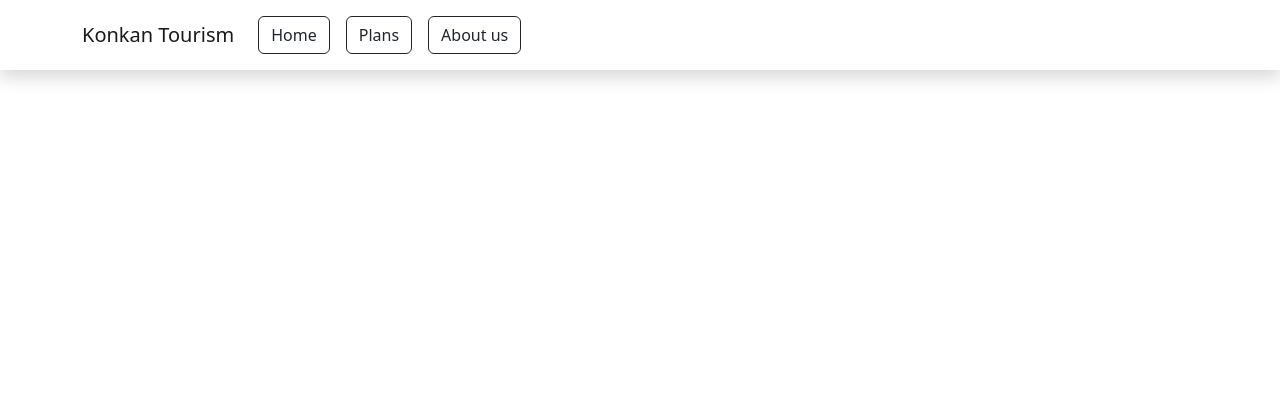
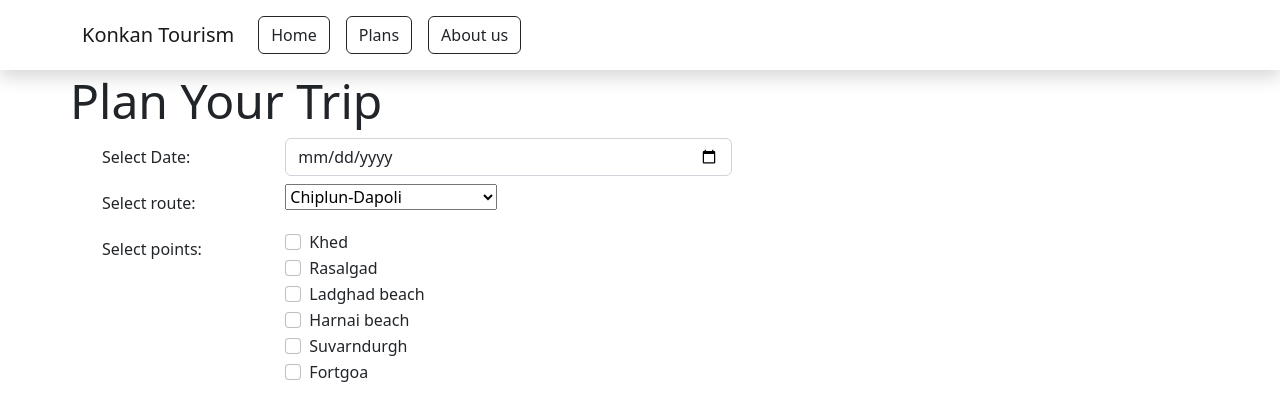
Before and after one commit to KetanMestry/Tourism_Website, an Angular app: page /plantrip in a window 1280 px wide. Before the commit this address led to /. Shown: the top 420 px of the page. Built offline with nearby package versions, Linux system fonts and the light colour scheme.

Commit message:
Booking module added
- Trip planning component added
- Trip routes services added

```diff
--- a/src/app/app-routing.module.ts
+++ b/src/app/app-routing.module.ts
@@ -1,11 +1,16 @@
 import { NgModule } from '@angular/core';
 import { RouterModule, Routes } from '@angular/router';
+import { TripPlanningComponent } from './booking/trip-planning/trip-planning.component';
 import { HomeComponent } from './components/home/home.component';
 
 const routes: Routes = [
   {
     path:"",
     component:HomeComponent
+  },
+  {
+    path:"plantrip",
+    component:TripPlanningComponent
   }
 ];
 
--- a/src/app/app.component.html
+++ b/src/app/app.component.html
@@ -12,7 +12,7 @@
             <button class="btn btn-outline-dark mx-2 my-2">Home</button>
           </li>
           <li class="nav-item">
-            <button class="btn btn-outline-dark mx-2 my-2" >Plans</button>
+            <button class="btn btn-outline-dark mx-2 my-2" (click)="scrollToSection()" >Plans</button>
           </li>
           <li class="nav-item">
             <button class="btn btn-outline-dark mx-2 my-2">About us</button>
--- a/src/app/app.component.ts
+++ b/src/app/app.component.ts
@@ -8,8 +8,13 @@ import { Component, HostListener } from '@angular/core';
 export class AppComponent {
   title = 'tourism-website';
 
-  element:any;
+
+  element : HTMLElement;
   bgClass="bg-transparent"
+
+  planSection = "planSection"
+
+
   @HostListener('window:scroll', ['$event'])
 
   onWindowScroll() {
@@ -21,6 +26,12 @@ export class AppComponent {
       }
     }
 
+  scrollToSection(){
+    document.getElementById("plan").scrollIntoView();
+  }
+
+
+
 
 
 }
--- a/src/app/app.module.ts
+++ b/src/app/app.module.ts
@@ -1,6 +1,6 @@
 import { NgModule } from '@angular/core';
 import { BrowserModule } from '@angular/platform-browser';
-
+import { BookingModule } from './booking/booking.module';
 import { AppRoutingModule } from './app-routing.module';
 import { AppComponent } from './app.component';
 import { HomeComponent } from './components/home/home.component';
@@ -12,7 +12,8 @@ import { HomeComponent } from './components/home/home.component';
   ],
   imports: [
     BrowserModule,
-    AppRoutingModule
+    AppRoutingModule,
+    BookingModule
   ],
   providers: [],
   bootstrap: [AppComponent]
--- /dev/null
+++ b/src/app/booking/trip-planning/trip-planning.component.html
@@ -0,0 +1,40 @@
+<div class="container " style="margin-top:4.5em;">
+    <div class="row display-5 ">Plan Your Trip</div>
+    <div class="card-body ">
+        <form action="">
+            <!-- Select Date -->
+            <div class="form-group row m-2">
+                <label for="inputDate" class="col-sm-2 col-form-label">Select Date:</label>
+                <div class="col-sm-10">
+                    <input type="date" class="form-control w-md-25 w-50 " id="inputDate">
+                </div>
+            </div>
+
+            <!-- Route Option -->
+            <div class="form-group row m-2">
+                <label for="inputRoute" class="col-sm-2 col-form-label">Select route:</label>
+                <div class="col-sm-10">
+                    <select name="inputeRoute" id="routeSelector" (change)="changeSelection()">
+                        <option *ngFor="let route of availableRoutes; index as i" [value]="i">{{route.routeName}}</option>
+                    </select>
+                </div>
+            </div>
+
+            <!-- Route Points -->
+            <div class="form-group row m-2">
+                <label for="inputPoints" class="col-sm-2 col-form-label">Select points:</label>
+                <div class="col-sm-10">
+                    <div class="form-check"*ngFor="let points of availableRoutes[selectedRouteIndex].routePoints; index as i">
+                        <input class="form-check-input" type="checkbox" id="gridCheck1" >
+                        <label class="form-check-label" for="gridCheck1">
+                            {{points}}
+                          </label>
+                    </div>
+
+
+                </div>
+            </div>
+        </form>
+    </div>
+
+</div>
--- /dev/null
+++ b/src/app/booking/trip-planning/trip-planning.component.ts
@@ -0,0 +1,31 @@
+import { Component, OnInit } from '@angular/core';
+import { TripRoutesService } from 'src/app/services/trip-routes.service';
+
+
+@Component({
+  selector: 'app-trip-planning',
+  templateUrl: './trip-planning.component.html',
+  styleUrls: ['./trip-planning.component.css']
+})
+export class TripPlanningComponent implements OnInit {
+
+  availableRoutes : any;
+  selectedRouteIndex:number;
+  el:any;
+
+  constructor(private tripRouteService:TripRoutesService) { }
+
+  ngOnInit(): void {
+    this.availableRoutes = this.tripRouteService.getAvailableRoutes();
+    this.selectedRouteIndex = 0;
+
+  }
+
+  changeSelection()
+  {
+    this.el = document.getElementById("routeSelector");
+    this.selectedRouteIndex = this.el.value;
+    console.log(this.selectedRouteIndex)
+  }
+
+}
--- a/src/app/components/home/home.component.html
+++ b/src/app/components/home/home.component.html
@@ -3,7 +3,7 @@
 </div>
 
 
-<div class="container mt-2">
+<div class="container mt-2" id="plan">
     <div class="row">
         <div class="col-12">
             <h2 class="display-1 text-center">Plans</h2>
@@ -20,7 +20,7 @@
                     </ul>
                 </div>
                 <div class="card-footer text-center">
-                    <button class="btn btn-primary">Book now</button>
+                    <button class="btn btn-primary" (click)="planTrip()">Book now</button>
                 </div>
             </div>
 
--- a/src/app/components/home/home.component.ts
+++ b/src/app/components/home/home.component.ts
@@ -1,4 +1,4 @@
-import { Component, OnInit, Output } from '@angular/core';
+import { Component, EventEmitter, Input, OnInit, Output } from '@angular/core';
 
 @Component({
   selector: 'app-home',
@@ -6,6 +6,9 @@ import { Component, OnInit, Output } from '@angular/core';
   styleUrls: ['./home.component.css']
 })
 export class HomeComponent implements OnInit {
+
+  @Input()
+  planSection = "planSection"
 
   //Arrays for plans
   singlePlanArr = ['Food','Stay','Guide','Personal pictures'];
@@ -22,4 +25,8 @@ export class HomeComponent implements OnInit {
   ngOnInit(): void {
   }
 
+  planTrip(){
+
+  }
+
 }
--- /dev/null
+++ b/src/app/services/trip-routes.service.ts
@@ -0,0 +1,47 @@
+import { Injectable } from '@angular/core';
+
+@Injectable({
+  providedIn: 'root'
+})
+export class TripRoutesService {
+
+  constructor() { }
+
+  availableRoutes = [{
+    routeName: "Chiplun-Dapoli",
+    routePoints:[
+      "Khed", "Rasalgad", "Ladghad beach", "Harnai beach", "Suvarndurgh", "Fortgoa"
+    ]
+  },
+  {
+    routeName: "Chiplun-Guhagar",
+    routePoints:[
+      "Dabhol (khadi)", "Hedvi", "Velneshwar", "Chandikadevi (Temple)"
+    ]
+  },
+  {
+    routeName:"Ratnagiri-Sangameshwar",
+    routePoints:[
+      "Marleshwar (Temple)", "Karneshwar (Temple)", "Prachitgad (Fort)", "Bhavangad (Fort)"
+    ]
+  },
+  {
+    routeName:"Ratnagiri",
+    routePoints:[
+      "Ganpatipule (Temple, Beach)", "Malgind (Beach)", "Jaigad (Beach, Fort)", "Aare, ware (Beach)"
+    ]
+  },
+  {
+    routeName: "Ratnagiri-Rajapur",
+    routePoints:[
+      "Aadivre", "Dhurgpapeshwar"
+    ]
+  }
+]
+
+
+  getAvailableRoutes()
+  {
+    return this.availableRoutes;
+  }
+}
```
Also changed, not shown: src/app/booking/booking.module.ts (added, +18 -0 lines), src/app/booking/trip-planning/trip-planning.component.css (added), 2 other files (tests, documents, lock files or other folders).
